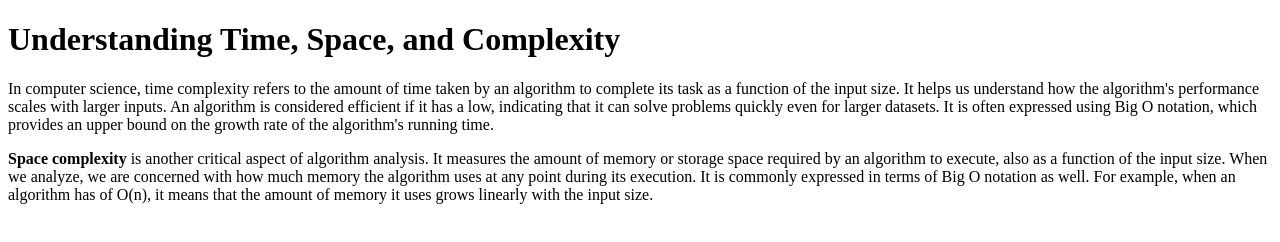
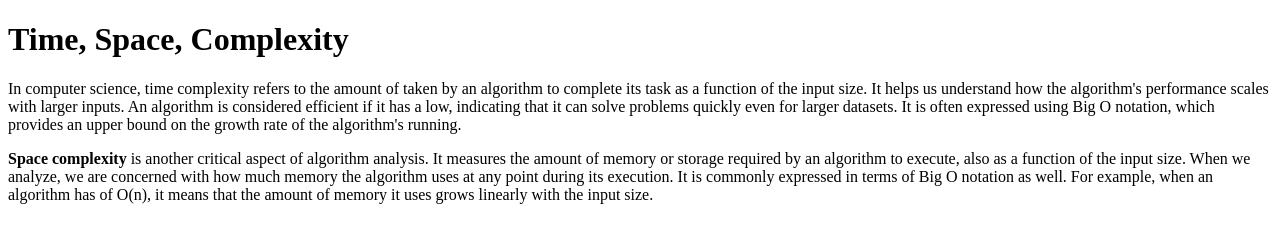
Before and after one commit to acciojob/time-and-space-complexity-mrunal3006, a website: page main.html in a window 1280 px wide. Drawn offline with Linux system fonts and the light colour scheme.

Commit message:
created a submission

```diff
--- a/main.html
+++ b/main.html
@@ -8,9 +8,9 @@
 
 <body>
 	<!-- the entire body must be written by student -->
-	<h1>Understanding Time, Space, and Complexity</h1>
-	<p> In computer science, time complexity refers to the amount of time taken by an algorithm to complete its task as a function of the input size. It helps us understand how the algorithm's performance scales with larger inputs. An algorithm is considered efficient if it has a low, indicating that it can solve problems quickly even for larger datasets. It is often expressed using Big O notation, which provides an upper bound on the growth rate of the algorithm's running time.</p>
-    <p> <b>Space complexity</b> is another critical aspect of algorithm analysis. It measures the amount of memory or storage space required by an algorithm to execute, also as a function of the input size. When we analyze, we are concerned with how much memory the algorithm uses at any point during its execution. It is commonly expressed in terms of Big O notation as well. For example, when an algorithm has of O(n), it means that the amount of memory it uses grows linearly with the input size.
+	<h1> Time, Space, Complexity</h1>
+	<p> In computer science, time complexity refers to the amount of taken by an algorithm to complete its task as a function of the input size. It helps us understand how the algorithm's performance scales with larger inputs. An algorithm is considered efficient if it has a low, indicating that it can solve problems quickly even for larger datasets. It is often expressed using Big O notation, which provides an upper bound on the growth rate of the algorithm's running.</p>
+    <p> <b>Space complexity</b> is another critical aspect of algorithm analysis. It measures the amount of memory or storage  required by an algorithm to execute, also as a function of the input size. When we analyze, we are concerned with how much memory the algorithm uses at any point during its execution. It is commonly expressed in terms of Big O notation as well. For example, when an algorithm has of O(n), it means that the amount of memory it uses grows linearly with the input size.
  </p>
 
 	<script type="text/javascript" src="./script.js">
```
